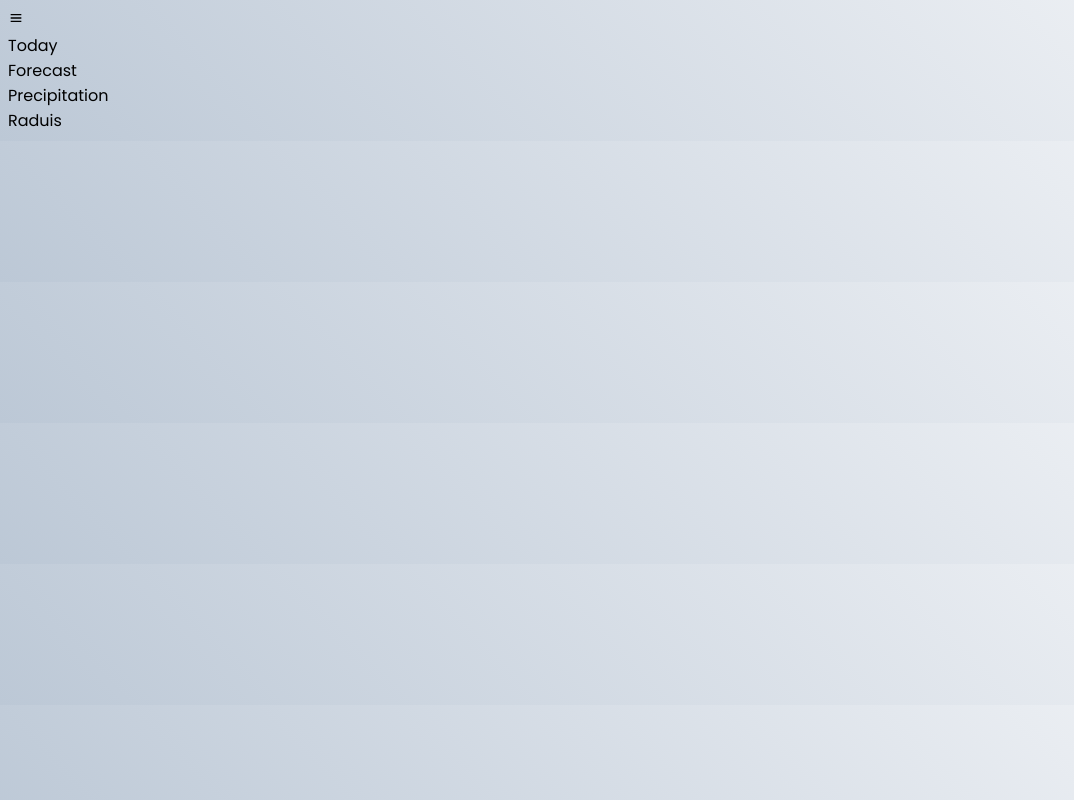
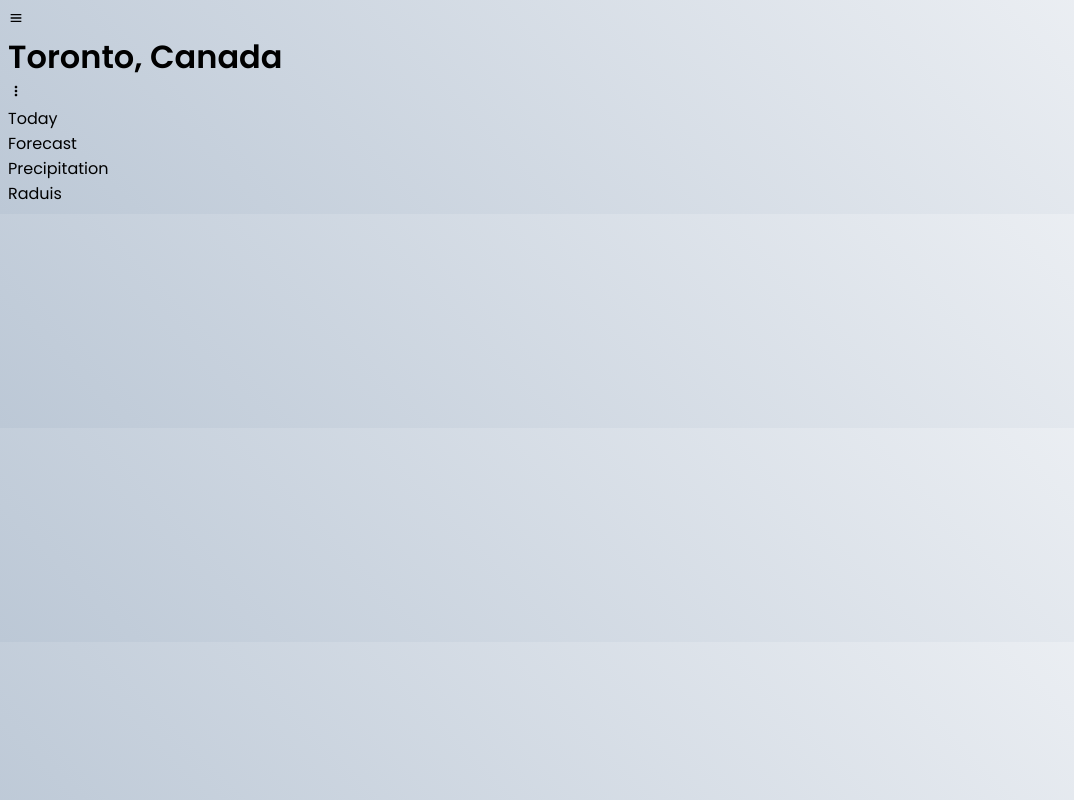
Before and after one commit to Yevhen999/weather-app, a Next.js app: page / in a window 1280 px wide. Shown: the whole page, without its empty margins (0-1074 px from the left). Built offline with nearby package versions, Linux system fonts and the light colour scheme.

Commit message:
add icons above nav

```diff
--- a/components/AppBar/AppBar.jsx
+++ b/components/AppBar/AppBar.jsx
@@ -1,9 +1,13 @@
-import { BiMenu } from "react-icons/bi";
+import { BiMenu, BiDotsVerticalRounded } from "react-icons/bi";
 
 export const AppBar = () => {
   return (
     <div>
-      <BiMenu />
+      <div>
+        <BiMenu />
+        <h1>Toronto, Canada</h1>
+        <BiDotsVerticalRounded />
+      </div>
       <nav>
         <ul>
           <li>Today</li>
```
